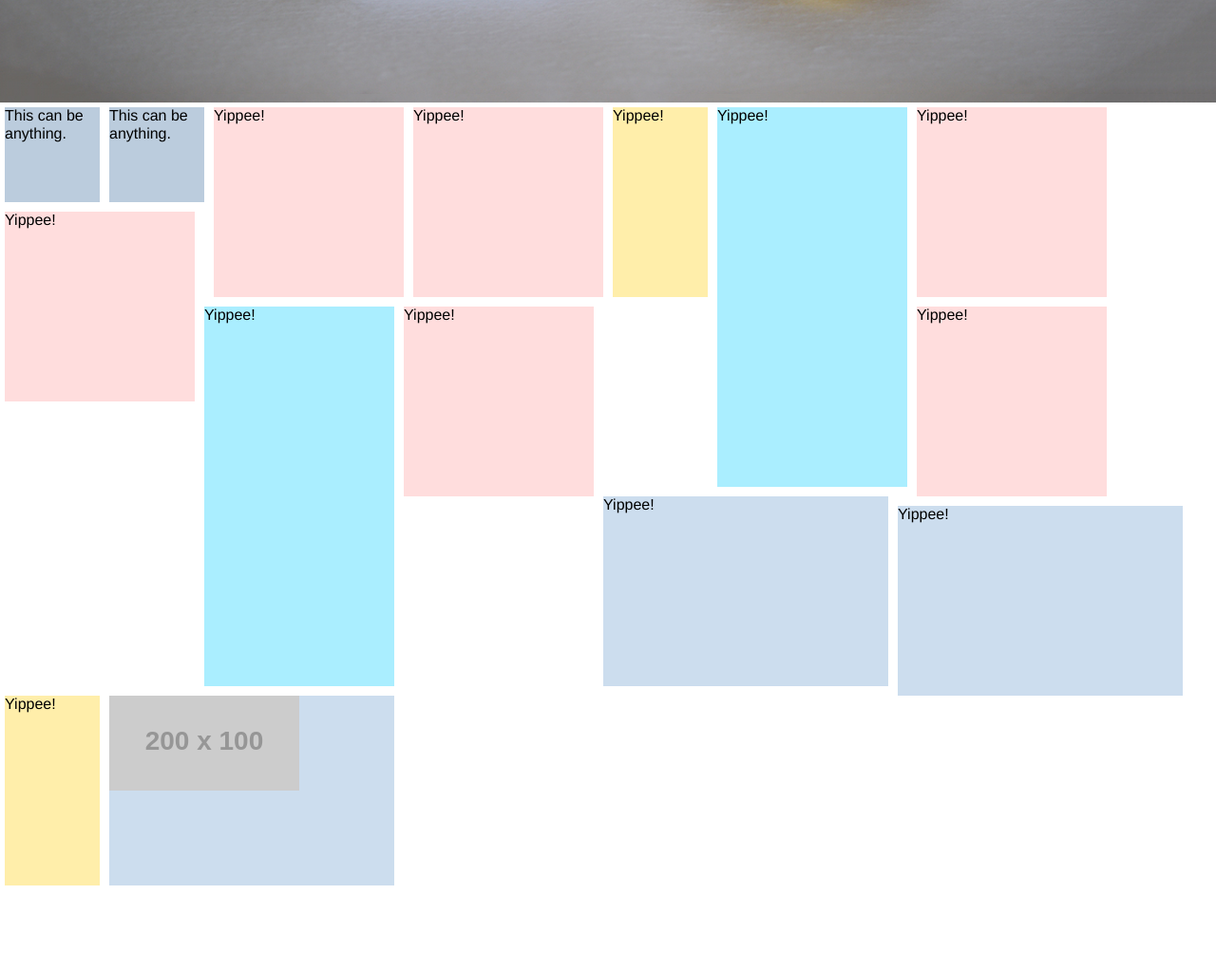
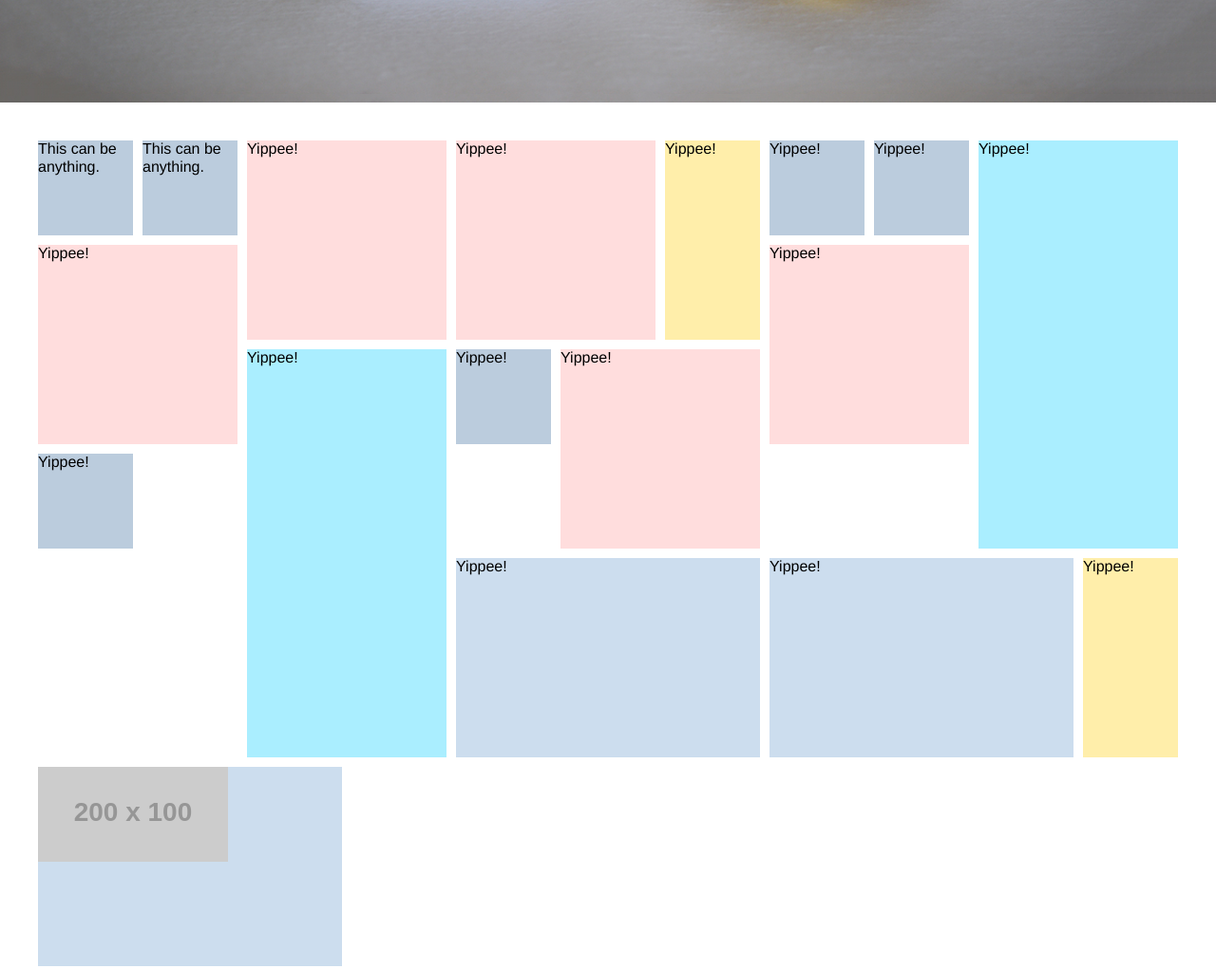
Before and after one commit to mrnelson/mnelson, a plain HTML site: page work.html in a window 1280 px wide. Shown: the part 623-1644 px from the top of the page at 95% size. Before the commit the page ends 1561 px from the top, so only its background shows below. Drawn offline with nearby package versions, Linux system fonts and the light colour scheme; placeholder pictures from the web are drawn by us.

Commit message:
fixed width & height for work page

```diff
--- a/css/style.css
+++ b/css/style.css
@@ -151,6 +151,7 @@ img.bg {
 
 .grid {
   position: relative;
+  margin: 35px;
 }
 .item {
   display: block;
@@ -182,14 +183,14 @@ img.bg {
 
 .item.w2 {
   background: #fdd;
-  width: 200px;
-  height: 200px;
+  width: 210px;
+  height: 210px;
 }
 
 .item.w3 {
   background: #cde;
-  width: 300px;
-  height: 200px;
+  width: 320px;
+  height: 210px;
 }
 
 .item.w3:hover{
@@ -201,14 +202,22 @@ img.bg {
 .item.w4 {
   background: #fea;
   width: 100px;
-  height: 200px;
+  height: 210px;
 }
 
 .item.w5 {
   background: #aef;
-  width: 200px;
-  height: 400px;
+  width: 210px;
+  height: 430px;
 }
+
+.item.w6 {
+  background: #fae;
+  width: 210px;
+  height: 100px;
+}
+
+
 
 
 
--- a/work.html
+++ b/work.html
@@ -73,6 +73,22 @@
     </div>
   </div>
 
+         <div class="item w1">
+    <div class="item-content">
+      <div class="my-custom-content">
+        Yippee!
+      </div>
+    </div>
+  </div>
+
+         <div class="item w1">
+    <div class="item-content">
+      <div class="my-custom-content">
+        Yippee!
+      </div>
+    </div>
+  </div>
+
       <div class="item w5">
     <div class="item-content">
       <div class="my-custom-content">
@@ -105,6 +121,14 @@
     </div>
   </div>
 
+          <div class="item w1">
+    <div class="item-content">
+      <div class="my-custom-content">
+        Yippee!
+      </div>
+    </div>
+  </div>
+
     <div class="item w2">
     <div class="item-content">
       <div class="my-custom-content">
@@ -113,7 +137,7 @@
     </div>
   </div>
 
-    <div class="item w2">
+    <div class="item w1">
     <div class="item-content">
       <div class="my-custom-content">
         Yippee!
```
